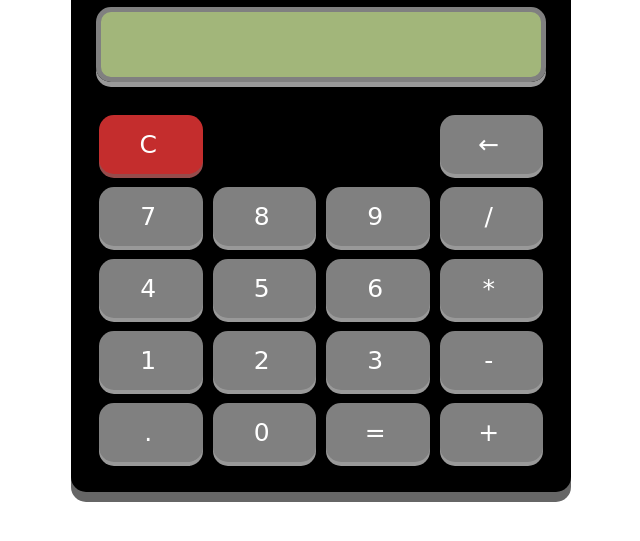
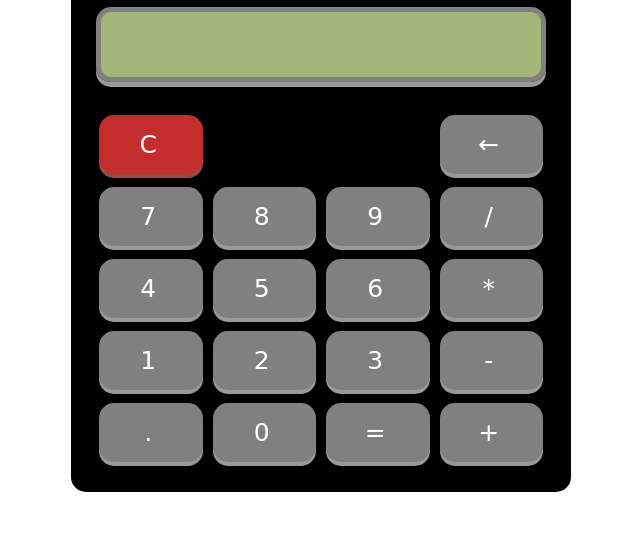
Before and after one commit to Moaaz-Rafique/web-calculator, a plain HTML site: page index.html in a window 1280 px wide. Shown: the part 101-642 px from the top of the page, without its empty margins (319-959 px from the left). Drawn offline with Linux system fonts and the light colour scheme; a web font is replaced by a local one.

Commit message:
Update style.css

```diff
--- a/style.css
+++ b/style.css
@@ -13,7 +13,6 @@
     padding:20px 0;
     background-color: black;
     border-radius: 15px;
-    box-shadow: 0 10px #666;
 }
 h1{
     width: 100%;
```
